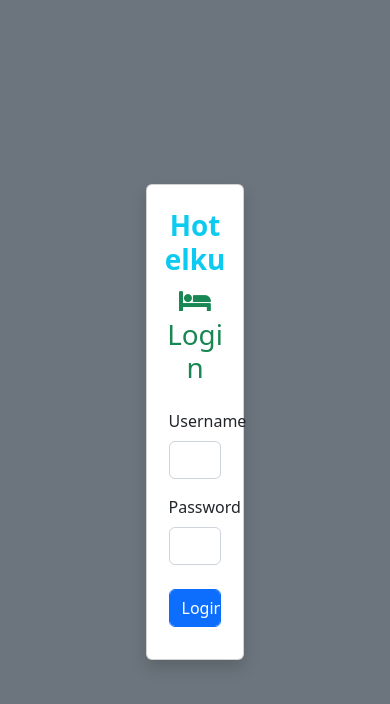
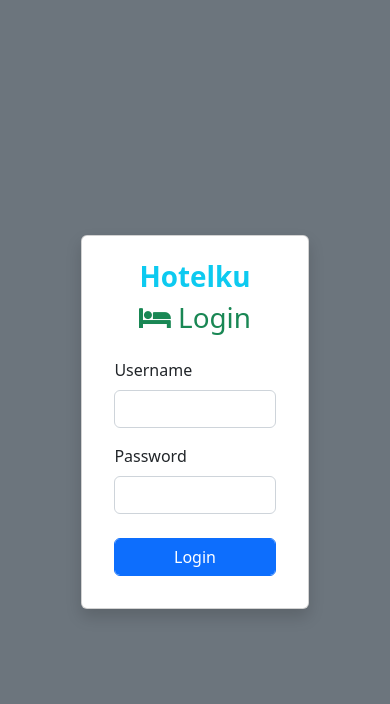
Before and after one commit to Paradiess-svg/Hotelku, a PHP site: page /login.php in a window 390 px wide. Shown: the top 704 px of the page. Run offline with PHP 8.4, Linux system fonts and the light colour scheme.

Commit message:
Responsive login

```diff
--- a/admin-super/login.php
+++ b/admin-super/login.php
@@ -13,7 +13,7 @@
 
 <body class="bg-secondary" style="height:100vh">
     <div class="h-100 d-flex justify-content-center align-items-center">
-        <div class="col-3">
+        <div class="col-7 col-lg-3">
             <div class="card shadow">
                 <div class="card-body">
                     <?php
--- a/login.php
+++ b/login.php
@@ -13,7 +13,7 @@
 
 <body class="bg-secondary" style="height:100vh">
     <div class="h-100 d-flex justify-content-center align-items-center">
-        <div class="col-3">
+        <div class="col-7 col-lg-3">
             <div class="card shadow">
                 <div class="card-body">
                     <?php
```
